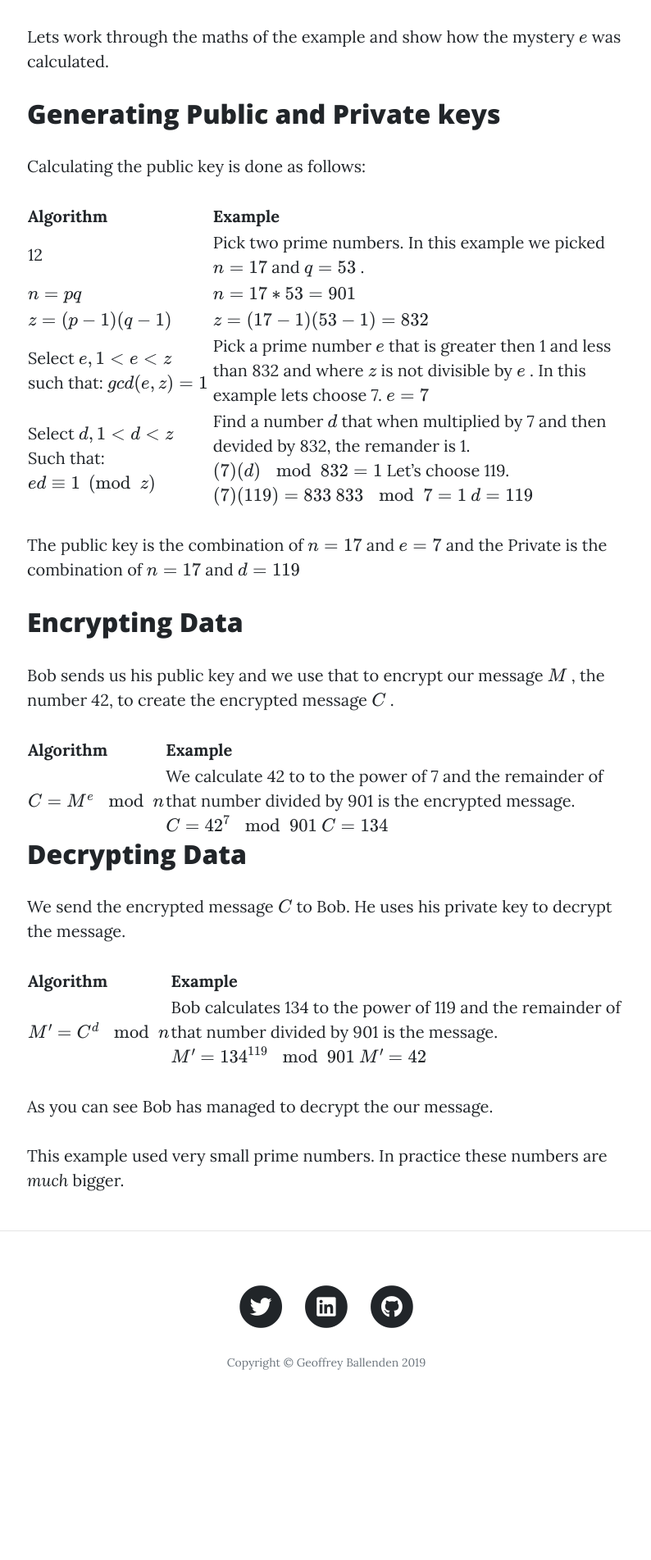
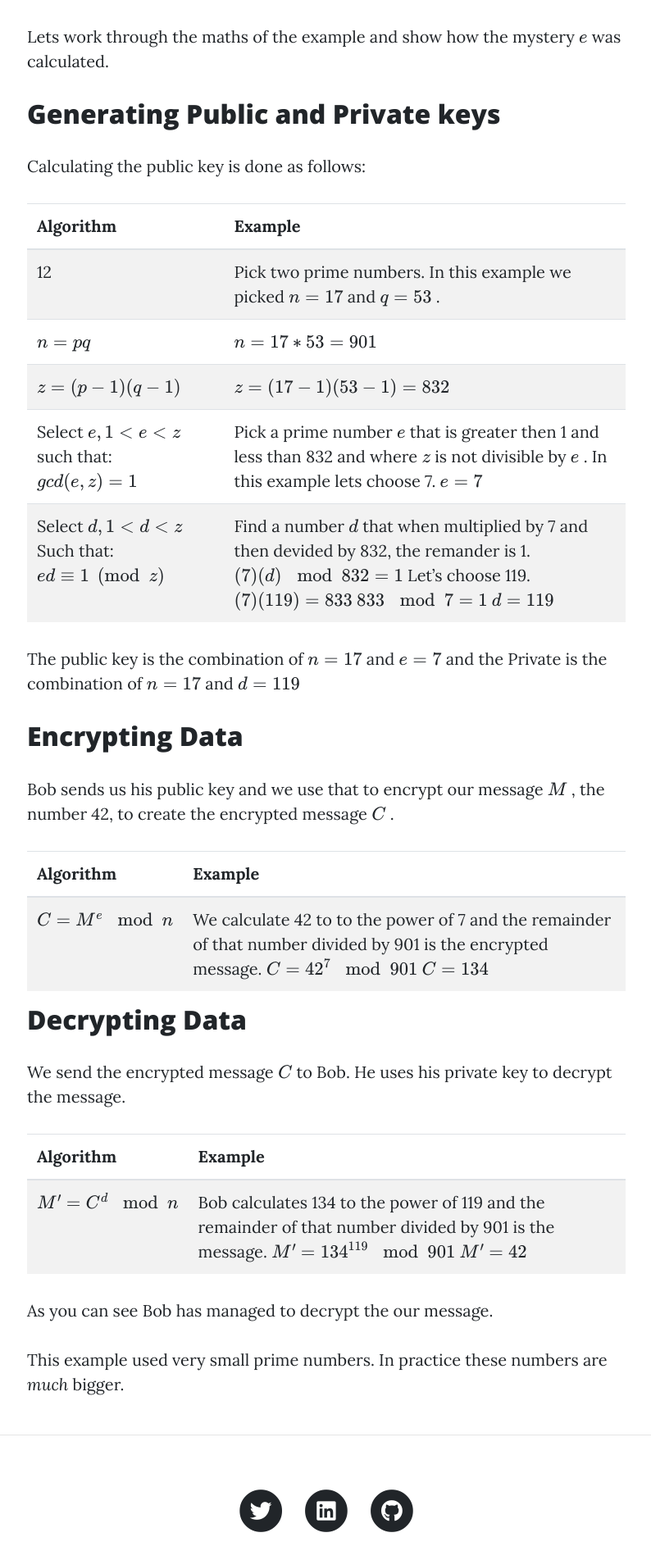
Before and after one commit to ZA1/za1.github.io, a Jekyll site: the page built from _posts/2018-07-31-rsa-encryption.md, in a window 1280 px wide. Shown: the part 2084-3987 px from the top of the page at 82% size, without its empty margins (242-1036 px from the left). Built offline with Jekyll 4.4.1, drawn with Linux system fonts in a browser that asks for light colours; nearby versions of some CDN libraries; our own code applies the rules of GitHub Pages for plain Markdown files; formulas are drawn with MathJax 3; before the commit the page ends 3828 px from its top, so only the background shows below that.

Commit message:
Table class

```diff
--- a/_posts/2018-07-31-rsa-encryption.md
+++ b/_posts/2018-07-31-rsa-encryption.md
@@ -49,6 +49,7 @@ Calculating the public key is done as follows:
 | $$ z = (p - 1)(q - 1) $$                                 | $$ z = (17 - 1)(53 - 1) = 832 $$                                                                                                                                                     |
 | Select $$ e, 1 < e < z $$  such that: $$ gcd(e, z) = 1 $$        | Pick a prime number $$ e $$  that is greater then 1 and less than 832 and where $$ z $$  is not divisible by $$ e $$ . In this example lets choose 7. $$ e=7 $$                                     |
 | Select $$ d, 1 < d < z $$  Such that: $$ ed \equiv 1 \pmod z $$  | Find a number $$ d $$  that when multiplied by 7 and then devided by 832, the remander is 1. $$ (7)(d)\mod 832 = 1 $$ Let's choose 119. $$ (7)(119) = 833 $$ $$ 833 \mod 7 = 1 $$ $$ d = 119 $$ |
+{: .table .table-striped }
 
 The public key is the combination of $$ n = 17 $$  and $$ e = 7 $$  and the Private is the combination of $$ n = 17 $$  and $$ d = 119 $$
 
@@ -58,6 +59,7 @@ Bob sends us his public key and we use that to encrypt our message $$ M $$ , the
 | Algorithm          | Example  |
 |--------------------|----------|
 | $$C = M^e \mod n$$ | We calculate 42 to to the power of 7 and the remainder of that number divided by 901 is the encrypted message. $$C = 42^7 \mod 901$$ $$C = 134$$ |
+{: .table .table-striped }
 
 ## Decrypting Data
 We send the encrypted message $$ C $$  to Bob. He uses his private key to decrypt the message.
@@ -65,6 +67,7 @@ We send the encrypted message $$ C $$  to Bob. He uses his private key to decryp
 | Algorithm           | Example  |
 |---------------------|----------|
 | $$M' = C^d \mod n$$ | Bob calculates 134 to the power of 119 and the remainder of that number divided by 901 is the message. $$M' = 134^{119} \mod 901$$ $$M' = 42$$ |
+{: .table .table-striped }
 
 As you can see Bob has managed to decrypt the our message.
 
```
